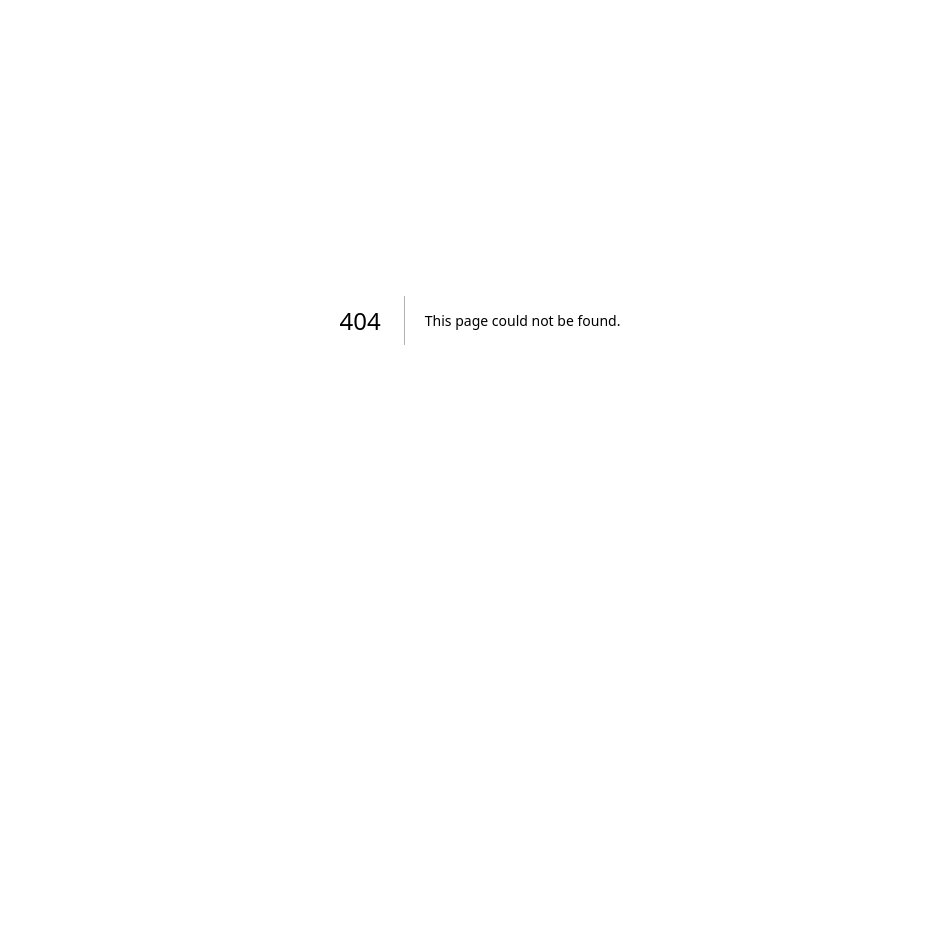
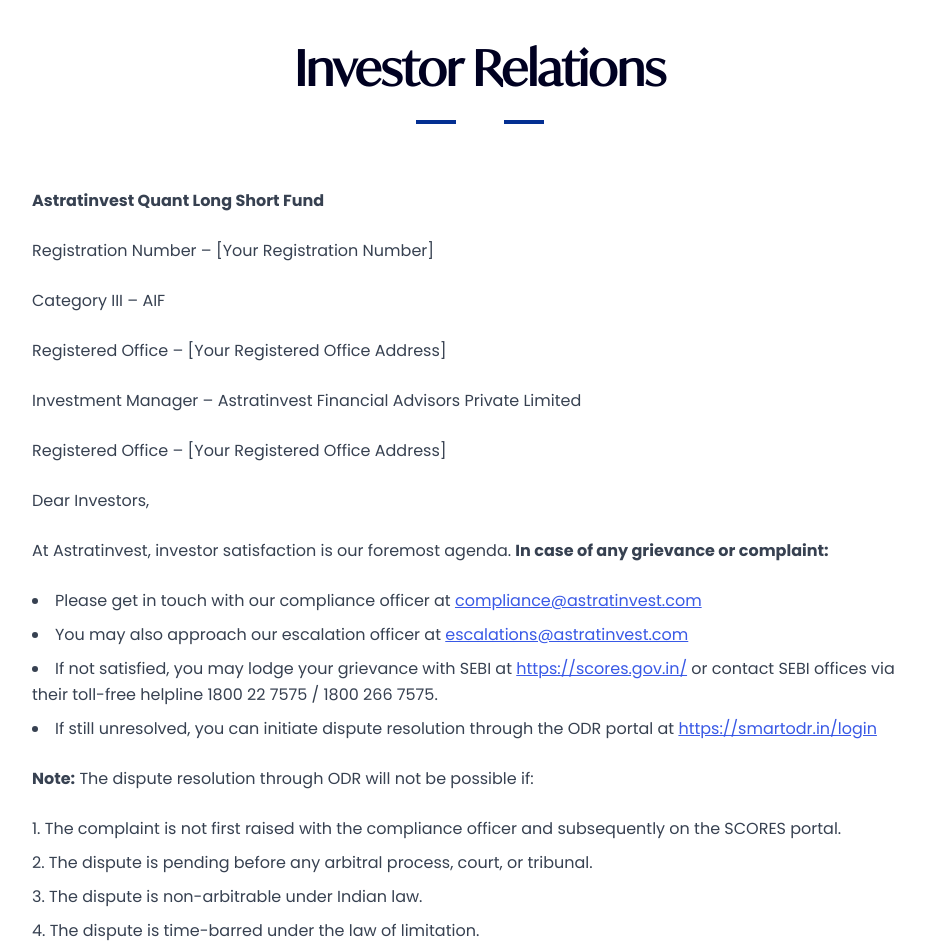
Before and after one commit to tholiaapoorv/astratinvest, a Next.js app: page /investor-relations in a window 1280 px wide. Before the commit this address had no page. Shown: the part 80-1032 px from the top of the page, without its empty margins (160-1085 px from the left). Before the commit the page ends 800 px from the top, so only its background shows below. Built offline with nearby package versions, Linux system fonts and the light colour scheme.

Commit message:
Create page.tsx

```diff
--- /dev/null
+++ b/app/investor-relations/page.tsx
@@ -0,0 +1,63 @@
+import React from "react";
+import NavBar from "@/components/NavBar";
+import Footer from "@/components/Footer";
+
+const InvestorRelationsPage = () => {
+  return (
+    <div>
+      <NavBar />
+
+      <main className="flex flex-col items-center justify-center w-full overflow-hidden px-6 pt-28 pb-16 bg-white text-[#000121]">
+
+        {/* Heading */}
+        <section className="text-center mb-8">
+          <h1 className="font-ivy text-[min(6vw,6vh)] font-bold text-[#000121]">
+            Investor Relations
+          </h1>
+          <div className="mx-auto mt-4 mb-8 h-1 w-32 bg-[#032f92] relative">
+            <div className="absolute left-1/2 top-0 h-1 w-12 -translate-x-1/2 bg-white"></div>
+          </div>
+        </section>
+
+        {/* Content */}
+        <section className="max-w-4xl w-full space-y-6 text-left font-poppins text-gray-700 text-base leading-relaxed">
+          <p><strong>Astratinvest Quant Long Short Fund</strong></p>
+          <p>Registration Number – [Your Registration Number]</p>
+          <p>Category III – AIF</p>
+          <p>Registered Office – [Your Registered Office Address]</p>
+          <p>Investment Manager – Astratinvest Financial Advisors Private Limited</p>
+          <p>Registered Office – [Your Registered Office Address]</p>
+
+          <p>Dear Investors,</p>
+          <p>
+            At Astratinvest, investor satisfaction is our foremost agenda. <strong>In case of any grievance or complaint:</strong>
+          </p>
+
+          <ul className="list-disc list-inside space-y-2">
+            <li>Please get in touch with our compliance officer at <a href="mailto:compliance@astratinvest.com" className="text-[#3959E6] underline">compliance@astratinvest.com</a></li>
+            <li>You may also approach our escalation officer at <a href="mailto:escalations@astratinvest.com" className="text-[#3959E6] underline">escalations@astratinvest.com</a></li>
+            <li>If not satisfied, you may lodge your grievance with SEBI at <a href="https://scores.gov.in/" target="_blank" rel="noopener noreferrer" className="text-[#3959E6] underline">https://scores.gov.in/</a> or contact SEBI offices via their toll-free helpline 1800 22 7575 / 1800 266 7575.</li>
+            <li>If still unresolved, you can initiate dispute resolution through the ODR portal at <a href="https://smartodr.in/login" target="_blank" rel="noopener noreferrer" className="text-[#3959E6] underline">https://smartodr.in/login</a></li>
+          </ul>
+
+          <p><strong>Note:</strong> The dispute resolution through ODR will not be possible if:</p>
+
+          <ol className="list-decimal list-inside space-y-2">
+            <li>The complaint is not first raised with the compliance officer and subsequently on the SCORES portal.</li>
+            <li>The dispute is pending before any arbitral process, court, or tribunal.</li>
+            <li>The dispute is non-arbitrable under Indian law.</li>
+            <li>The dispute is time-barred under the law of limitation.</li>
+          </ol>
+
+          <p>Thank you,</p>
+          <p>Team Astratinvest</p>
+        </section>
+
+      </main>
+
+      <Footer />
+    </div>
+  );
+};
+
+export default InvestorRelationsPage;
```
